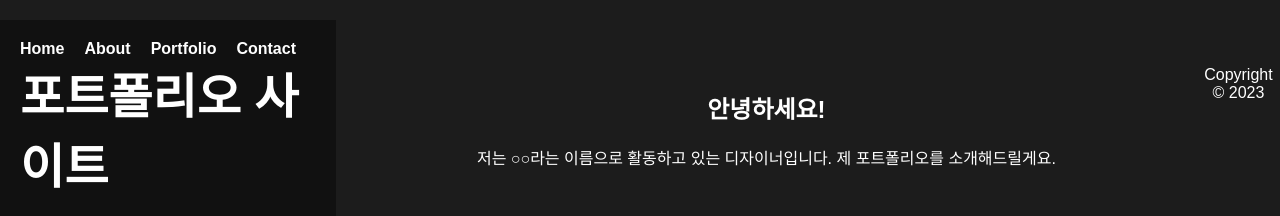
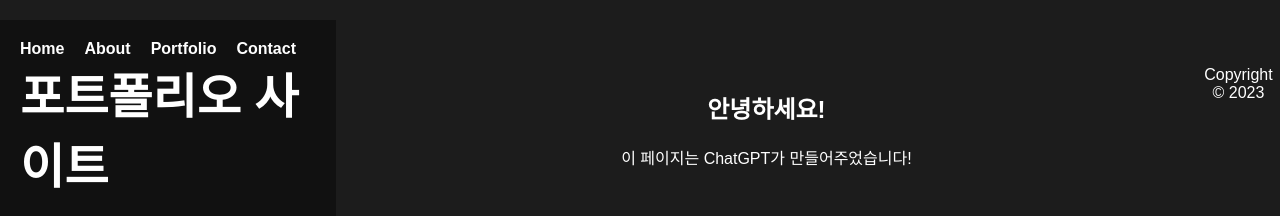
Before and after one commit to 011609/webpage, a plain HTML site: page index.html in a window 1280 px wide. Shown: the top 216 px of the page. Drawn offline with Linux system fonts and the light colour scheme.

Commit message:
[2023/02/28] update

```diff
--- a/index.html
+++ b/index.html
@@ -21,7 +21,7 @@
 	<main>
 		<section id="intro">
 			<h2>안녕하세요!</h2>
-			<p>저는 ○○라는 이름으로 활동하고 있는 디자이너입니다. 제 포트폴리오를 소개해드릴게요.</p>
+			<p>이 페이지는 ChatGPT가 만들어주었습니다!</p>
 		</section>
 		<section id="portfolio">
 			<h2>포트폴리오</h2>
```
